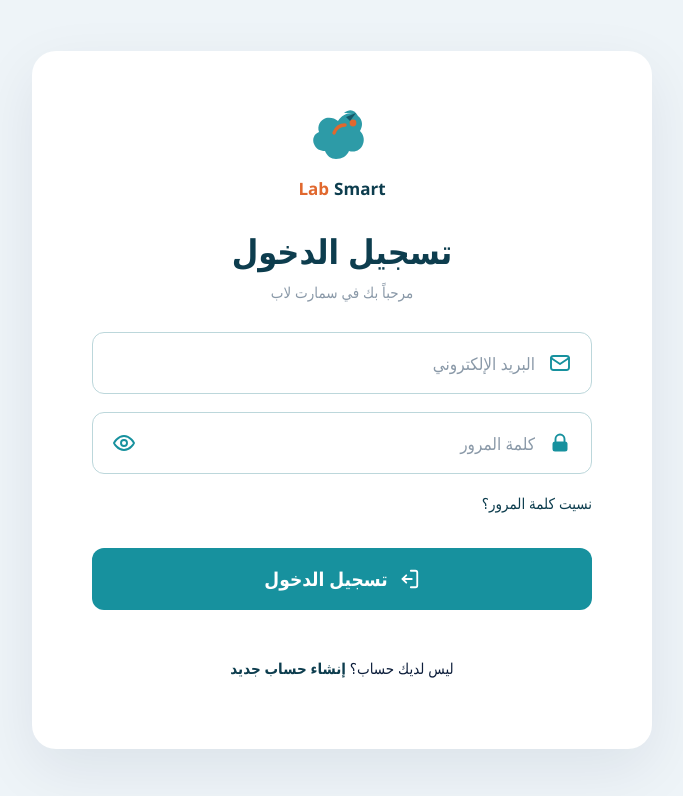
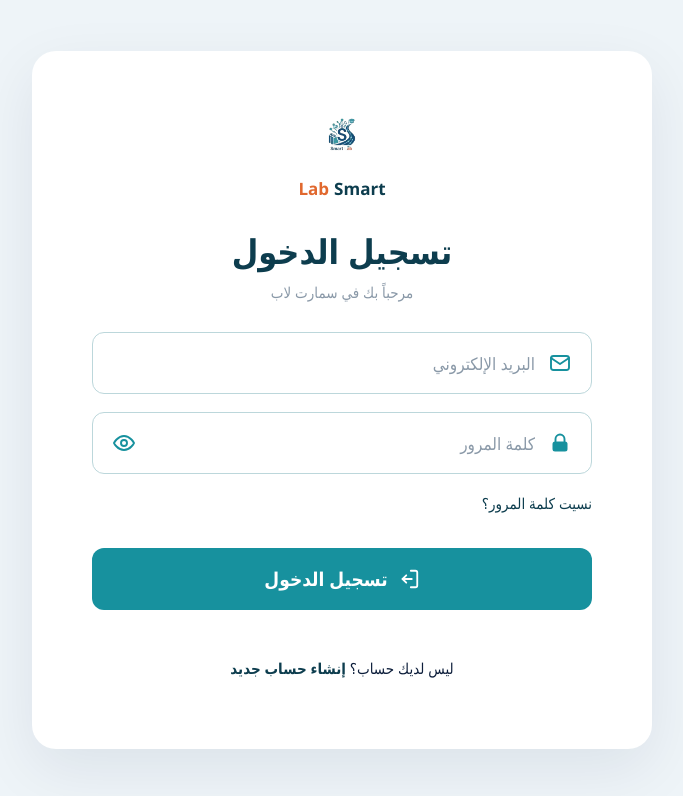
Before and after one commit to Alaa0011908/smartlab-full, a Next.js app: page /auth/login in a window 1280 px wide. Shown: the top 796 px of the page, without its empty margins (298-981 px from the left). Built offline with nearby package versions, Linux system fonts and the light colour scheme.

Commit message:
Update login.js

```diff
--- a/pages/auth/login.js
+++ b/pages/auth/login.js
@@ -1,4 +1,4 @@
-// pages/auth/login.js - النسخة النهائية مع روابط نشطة
+// pages/auth/login.js
 import Head from "next/head";
 import { useState } from "react";
 import { useRouter } from "next/router";
@@ -146,18 +146,14 @@
   },
 };
 
+// ✅ اللوغو من مجلد public
 function LogoMark() {
   return (
-    <svg width="72" height="72" viewBox="0 0 72 72" fill="none" xmlns="http://www.w3.org/2000/svg" aria-hidden="true">
-      <path
-        d="M46 14c-6 0-11 3-14 8-3-3-8-4-12-3-6 2-9 8-7 14-5 2-7 7-5 12 2 5 6 7 11 7 2 5 6 8 11 8 6 0 11-3 13-8 6 2 12-1 14-7 2-5 0-10-3-13 3-5 3-11-2-15-3-6-8-8-14-3z"
-        fill={COLORS.teal}
-        opacity="0.9"
-      />
-      <path d="M28 34c2-5 6-8 11-8" stroke={COLORS.orange} strokeWidth="3.4" strokeLinecap="round" />
-      <circle cx="47" cy="24" r="3.4" fill={COLORS.orange} />
-      <path d="M40 18l10-4-6 8z" fill={COLORS.navy} opacity="0.7" />
-    </svg>
+    <img
+      src="/logo.png"
+      alt="SmartLab Logo"
+      style={{ width: '72px', height: '72px', objectFit: 'contain' }}
+    />
   );
 }
 
@@ -308,7 +304,6 @@
               </button>
             </div>
 
-            {/* ✅ الرابط المعدل لـ "نسيت كلمة المرور" */}
             <div style={styles.forgotRow}>
               <Link
                 href="/auth/forgot-password"
@@ -337,7 +332,6 @@
             </button>
           </form>
 
-          {/* ✅ الرابط المعدل لـ "إنشاء حساب جديد" */}
           <p style={styles.bottom}>
             ليس لديك حساب؟{" "}
             <Link
```
